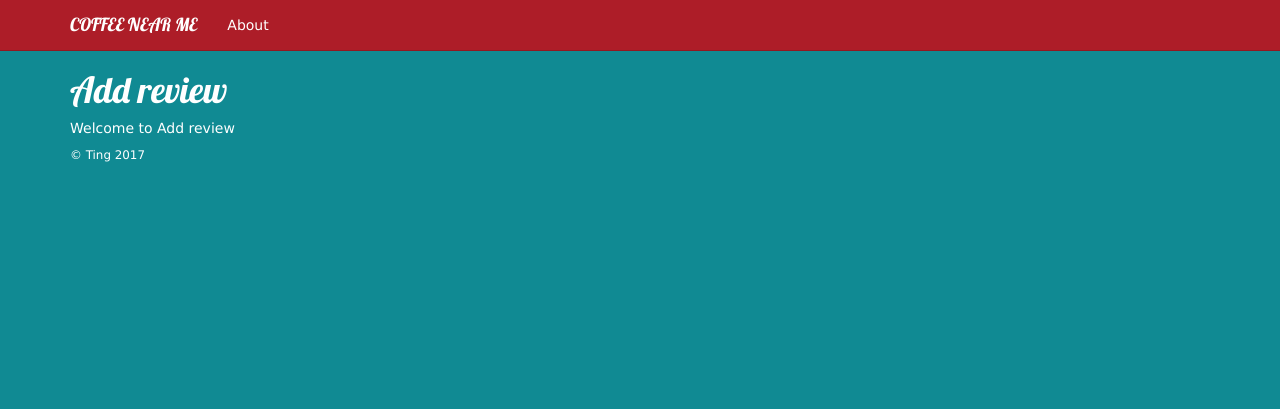
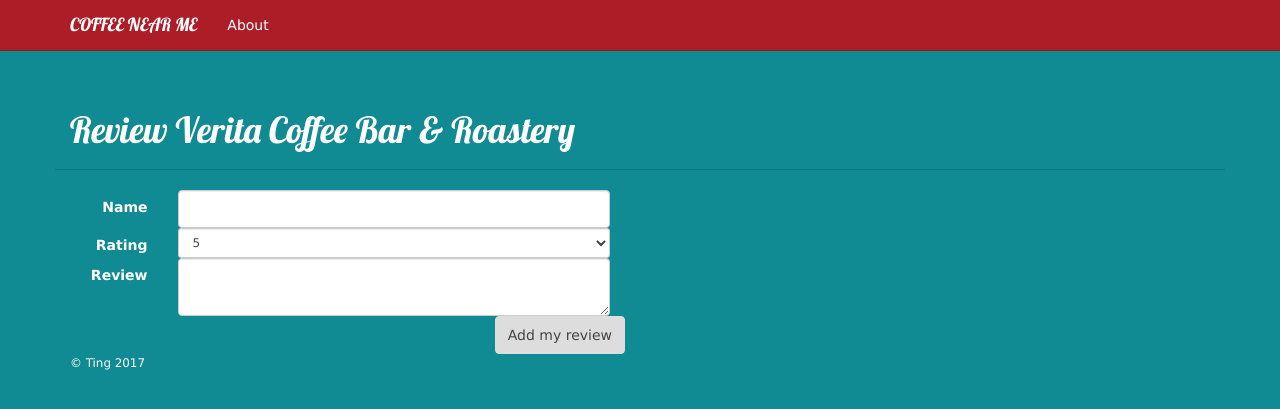
Before and after one commit to thsu1031/Coffee-Shops-with-Mongo-Express-and-Node, a Node server app: page /location/review/new in a window 1280 px wide. Shown: the top 409 px of the page. Run offline with Node 20, Linux system fonts and the light colour scheme.

Commit message:
Adding the view templates

```diff
--- a/app_server/controllers/locations.js
+++ b/app_server/controllers/locations.js
@@ -13,5 +13,5 @@ module.exports.locationInfo = function(req, res){
 /*GET locationReview page*/
 module.exports.addReview = function(req, res){
 
-	res.render('index', {title: 'Add review'});
+	res.render('location-review-form', {title: 'Add review'});
 }
--- a/app_server/controllers/others.js
+++ b/app_server/controllers/others.js
@@ -2,7 +2,7 @@
 
 /*GET home page*/
 module.exports.about = function (req, res){
-    res.render('index', {title: 'About'});
+    res.render('generic-text', {title: 'About'});
 };
 
 //
--- a/app_server/views/location-info.jade
+++ b/app_server/views/location-info.jade
@@ -42,7 +42,7 @@ block content
             .panel-heading
               h2.panel-title Location map
             .panel-body
-              img.img-responsive.img-rounded(scr='')
+              img.img-responsive.img-rounded(src='http://maps.googleapis.com/maps/api/staticmap?center=37.69489,%20-97.243174&zoom=17&size=400x350&sensor=false&markers=37.69489,-97.243174&scale=2')
       .row
         .col-xs-12
           .panel.panel-primary.review-panel
--- /dev/null
+++ b/app_server/views/location-review-form.jade
@@ -0,0 +1,31 @@
+extends layout
+
+block content
+  .row.page-header
+    .col-lg-12
+      h1 Review Verita Coffee Bar & Roastery
+  .row
+    .col-xs-12.col-md-6
+      form.form-horizontal(action="/location", method="get", role="form")
+        form-group
+          label.col-xs-10.col-sm-2.control-label(for="name") Name
+          .col-xs-12.col-sm-10
+            input#name.form-control(name="name")
+
+        form-group
+          label.col-xs-10.col-sm-2.control-label(for="rating") Rating
+          .col-xs-12.col-sm-10
+            select#rating.form-control.input-sm(name="rating")
+              option 5
+              option 4
+              option 3
+              option 2
+              option 1
+
+        form-group
+          label.col-xs-10.col-sm-2.control-label(for="review") Review
+          .col-xs-12.col-sm-10
+            textarea#review.form-control(name="review", row="5")
+
+        button.btn.btn-default.pull-right Add my review
+    .col-xs-12.col-md-4
--- a/public/stylesheets/style.css
+++ b/public/stylesheets/style.css
@@ -8,3 +8,8 @@ a
 {
   color: #00B7FF;
 }
+.review {padding-bottom: 5px;}
+.panel-body.review-container{padding-top: 0;}
+.review-header{margin-bottom: 10px;}
+.reviewAuthor{margin: 0 5px;}
+.reviewTimestamp{color: #ccc;}
```
Also changed, not shown: app_server/views/generic-text.jade (added, +13 -0 lines).
